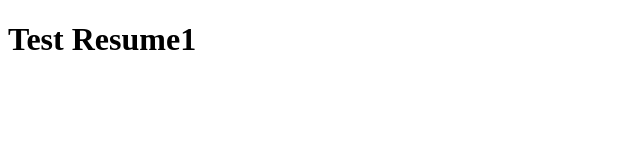
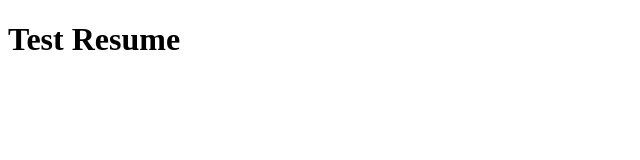
Before and after one commit to zedpark/test-resume, a React (Create React App) app: page / in a window 1280 px wide. Shown: the top 160 px of the page, without its empty margins (0-640 px from the left). Built offline with nearby package versions, Linux system fonts and the light colour scheme.

Commit message:
revert test

```diff
--- a/src/index.jsx
+++ b/src/index.jsx
@@ -1,6 +1,6 @@
 import React from 'react';
 import ReactDOM from 'react-dom';
 
-const element = <h1>Test Resume1</h1>;
+const element = <h1>Test Resume</h1>;
 console.log(element);
 ReactDOM.render(element, document.getElementById('root'));
```
